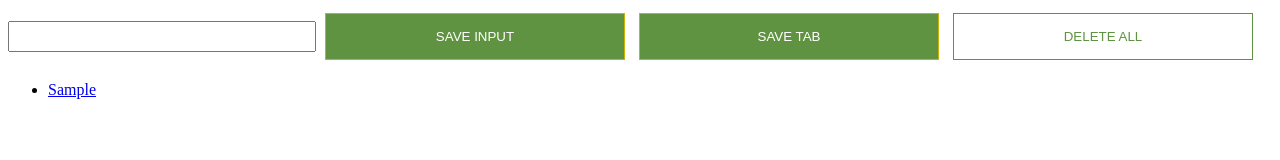
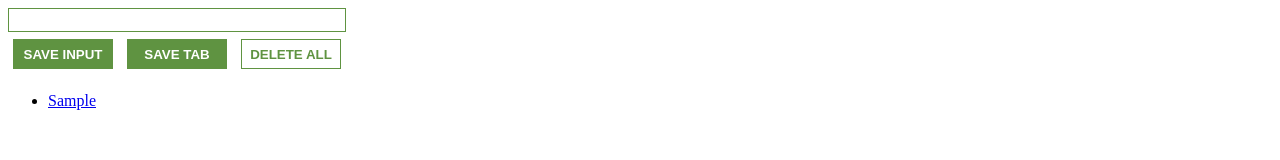
Before and after one commit to Jp474/Web-page-tracker, a plain HTML site: page Chrome Extension/index.html in a window 1280 px wide. Both pictures are taken after typing "Sample" into the empty fields and a click on the button "SAVE INPUT". Drawn offline with Linux system fonts and the light colour scheme.

Commit message:
Add files via upload

```diff
--- a/Chrome Extension/index.css
+++ b/Chrome Extension/index.css
@@ -1,25 +1,26 @@
-#input-btn, #tab-btn {
-    color: white;
-    background-color: #5f9341;
-    border: 1px solid rgb(204, 178, 6);
-    min-width: 300px;
-
-}
-
-#delete-btn {
-    color: #5f9341;
-    background-color: white;
+#input-field {
+    min-width: 332px;
+    height: 20px;
     border: 1px solid #5f9341;
 }
 
 button {
-    border: none;
-    margin: 5px;
-    padding: 15px;
-    width: 300px;
+    border: 1px solid #5f9341;
+    width: 100px;
+    height: 30px;
+    margin: 7px 5px;
+    font-weight: bold;
 }
 
-#input-txt {
-    width: 300px;
-    height: 25px;
+#input-btn,#tab-btn {
+    background-color: #5f9341;
+    color: white;
+    border: none;
+    padding: 5px;
 }
+
+#delete-btn {
+    background-color: white;
+    color: #5f9341;
+
+}
--- a/Chrome Extension/index.html
+++ b/Chrome Extension/index.html
@@ -1,21 +1,21 @@
 <!DOCTYPE html>
 <html>
-
 <head>
+    <title>Web link tracker</title>
     <link rel="stylesheet" href="index.css">
 </head>
 
 <body>
-
-<input type="text" id="input-txt">
+<div>
+    <input type="text" id="input-field">
+</div>
 <button id="input-btn">SAVE INPUT</button>
 <button id="tab-btn">SAVE TAB</button>
 <button id="delete-btn">DELETE ALL</button>
+
 <ul id="ul-el">
 
 </ul>
-
-
 </body>
 
 <script src="index.js"></script>
--- a/Chrome Extension/index.js
+++ b/Chrome Extension/index.js
@@ -1,50 +1,47 @@
-const inputField = document.getElementById("input-txt")
+const inputField = document.getElementById("input-field")
 const inputBtn = document.getElementById("input-btn")
 const tabBtn = document.getElementById("tab-btn")
 const deleteBtn = document.getElementById("delete-btn")
-const ulEl = document.getElementById("ul-el")
-const leadsFromLocalStorage = JSON.parse( localStorage.getItem("myLeads") )
-
+const ulEL = document.getElementById("ul-el")
+let leadsFromStorage = JSON.parse(localStorage.getItem("myLeads"))
 let myLeads = []
 
-if (leadsFromLocalStorage) {
-    myLeads = leadsFromLocalStorage
-    render(myLeads)
+if (leadsFromStorage) {
+   myLeads = leadsFromStorage
+   render(myLeads)
 }
 
+function render(leads) {
+
+    let baseString = ``
+    for (let i = 0; i < leads.length; i++) {
+        baseString += `<li><a target="_blank" href="${leads[i]}">${leads[i]}</li>`
+    }  ulEL.innerHTML = baseString
+    return ulEL.innerHTML
+}
+
+inputBtn.addEventListener("click", function() {
+    if (inputField.value){
+        myLeads.push(inputField.value)
+    localStorage.setItem("myLeads", JSON.stringify(myLeads))
+    inputField.value = ""
+    render(myLeads)
+    }
+
+})
+
 tabBtn.addEventListener("click", function() {
-    chrome.tabs.query({active: true, currentWindow: true}, function(tabs){
+    chrome.tabs.query({currentWindow: true, active: true}, function(tabs){
         myLeads.push(tabs[0].url)
         localStorage.setItem("myLeads", JSON.stringify(myLeads))
         render(myLeads)
     })
 })
 
-function render(leads) {
-    let baseList = ""
-    for (let i = 0; i < leads.length; i ++) {
-        baseList += `<li>
-                        <a href="${leads[i]}" target="_blank">${leads[i]}
-                        </a>
-                     </li>`
-    }
-    ulEl.innerHTML = baseList
-}
-
-deleteBtn.addEventListener("dblclick", function() {
+deleteBtn.addEventListener("dblclick", function(){
+    myLeads = []
+    leadsFromStorage = ""
+    localStorage.clear()
     inputField.value = ""
-    localStorage.clear()
-    myLeads = []
     render(myLeads)
-
 })
-
-inputBtn.addEventListener("click", function() {
-    if (inputField.value) {
-        myLeads.push(inputField.value)
-        inputField.value = ""
-        localStorage.setItem("myLeads", JSON.stringify(myLeads))
-        render(myLeads)
-    }
-
-})
```
Also changed, not shown: Chrome Extension/manifest.JSON.
